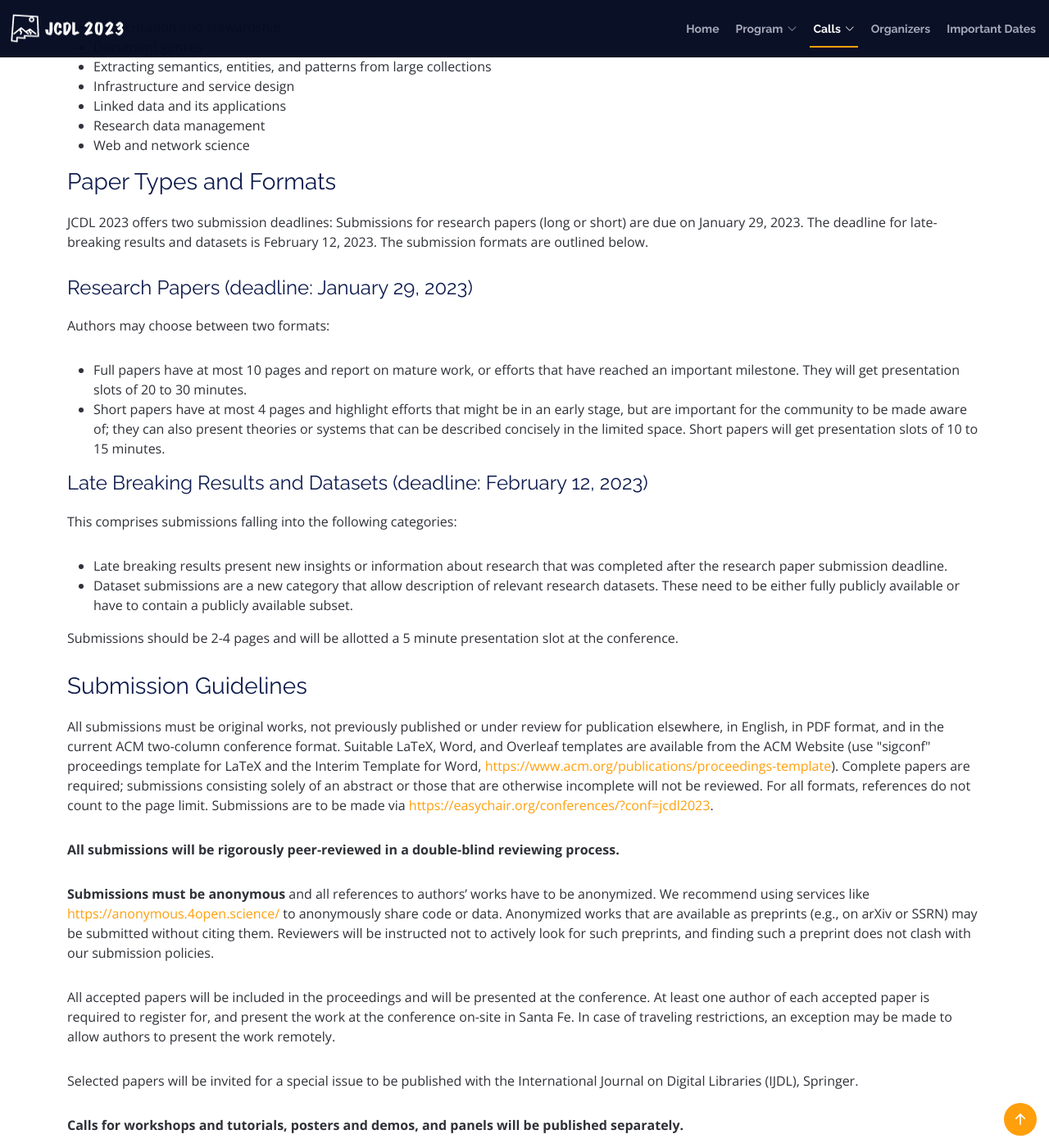
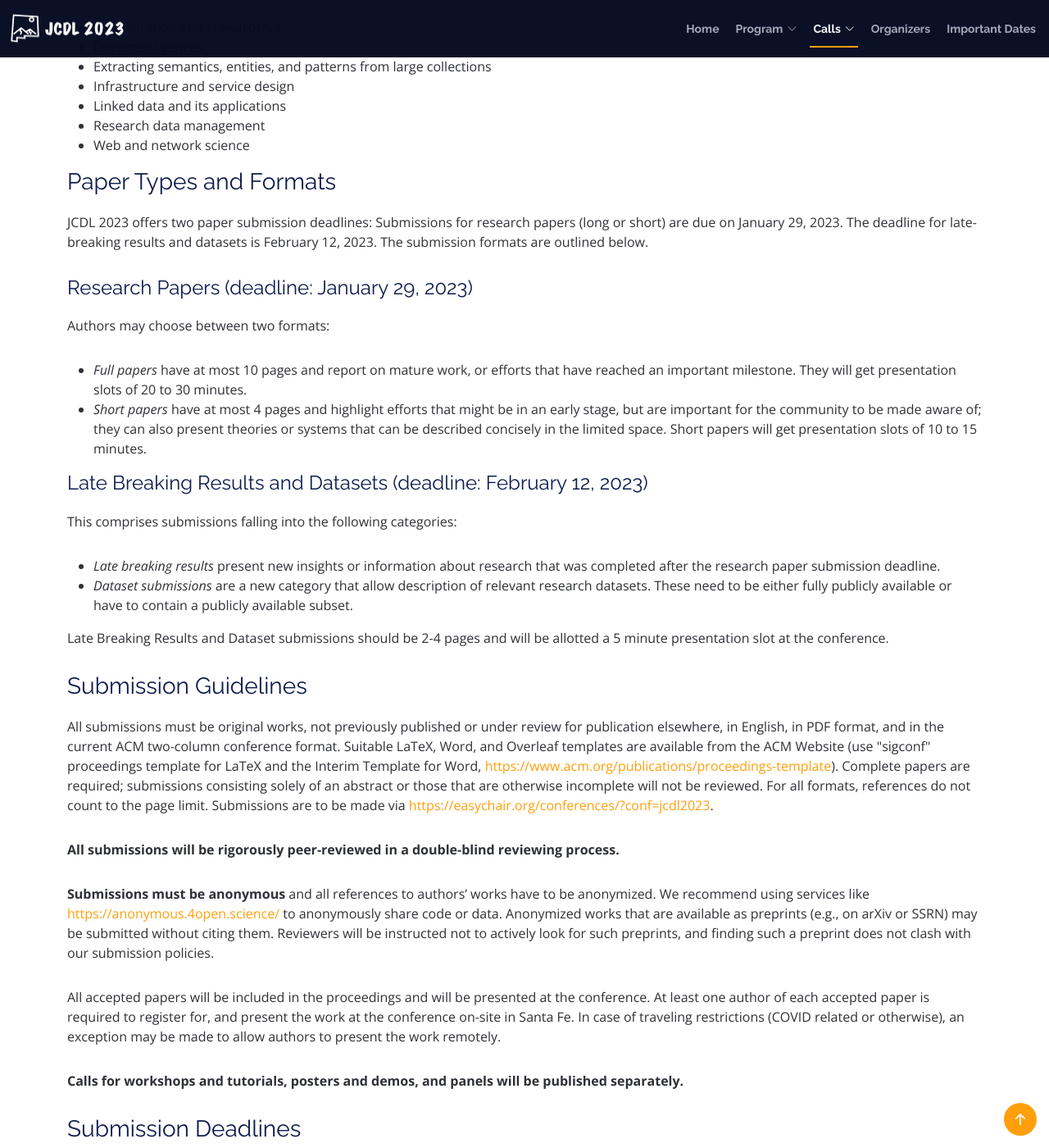
Before and after one commit to shawnmjones/JCDL2023-website-source, a Jekyll site: the page built from call-for-research-papers.html, in a window 1280 px wide and 1400 px high, scrolled down 1449 px. Shown: the whole window at 82% size. Built offline with Jekyll 4.4.1, drawn with Linux system fonts in a browser that asks for light colours.

Commit message:
updating CFP per Jodi's feedback

```diff
--- a/call-for-research-papers.html
+++ b/call-for-research-papers.html
@@ -105,7 +105,7 @@ permalink: /calls/papers/
     <h3>Paper Types and Formats</h3>
 
     <p>
-    JCDL 2023 offers two submission deadlines: Submissions for research papers (long or short) are due on January 29, 2023. The deadline for late-breaking results and datasets is February 12, 2023. The submission formats are outlined below.
+    JCDL 2023 offers two paper submission deadlines: Submissions for research papers (long or short) are due on January 29, 2023. The deadline for late-breaking results and datasets is February 12, 2023. The submission formats are outlined below.
     </p>
 
     <h4>Research Papers (deadline: January 29, 2023)</h4>
@@ -115,8 +115,8 @@ permalink: /calls/papers/
     </p>
 
     <ul>
-    <li>Full papers have at most 10 pages and report on mature work, or efforts that have reached an important milestone. They will get presentation slots of 20 to 30 minutes.</li>
-    <li>Short papers have at most 4 pages and highlight efforts that might be in an early stage, but are important for the community to be made aware of; they can also present theories or systems that can be described concisely in the limited space. Short papers will get presentation slots of 10 to 15 minutes.</li>
+    <li><em>Full papers</em> have at most 10 pages and report on mature work, or efforts that have reached an important milestone. They will get presentation slots of 20 to 30 minutes.</li>
+    <li><em>Short papers</em> have at most 4 pages and highlight efforts that might be in an early stage, but are important for the community to be made aware of; they can also present theories or systems that can be described concisely in the limited space. Short papers will get presentation slots of 10 to 15 minutes.</li>
     </ul>
 
     <h4>Late Breaking Results and Datasets (deadline: February 12, 2023)</h4>
@@ -126,12 +126,12 @@ permalink: /calls/papers/
     </p>
 
     <ul>
-    <li>Late breaking results present new insights or information about research that was completed after the research paper submission deadline.</li>
-    <li>Dataset submissions are a new category that allow description of relevant research datasets. These need to be either fully publicly available or have to contain a publicly available subset.</li>
+    <li><em>Late breaking results</em> present new insights or information about research that was completed after the research paper submission deadline.</li>
+    <li><em>Dataset submissions</em> are a new category that allow description of relevant research datasets. These need to be either fully publicly available or have to contain a publicly available subset.</li>
     </ul>
 
     <p>
-    Submissions should be 2-4 pages and will be allotted a 5 minute presentation slot at the conference.
+    Late Breaking Results and Dataset submissions should be 2-4 pages and will be allotted a 5 minute presentation slot at the conference.
     </p>
 
     <h3>
@@ -151,11 +151,7 @@ permalink: /calls/papers/
     </p>
 
     <p>
-    All accepted papers will be included in the proceedings and will be presented at the conference. At least one author of each accepted paper is required to register for, and present the work at the conference on-site in Santa Fe. In case of traveling restrictions, an exception may be made to allow authors to present the work remotely.
-    </p>
-
-    <p>
-    Selected papers will be invited for a special issue to be published with the International Journal on Digital Libraries (IJDL), Springer.
+    All accepted papers will be included in the proceedings and will be presented at the conference. At least one author of each accepted paper is required to register for, and present the work at the conference on-site in Santa Fe. In case of traveling restrictions (COVID related or otherwise), an exception may be made to allow authors to present the work remotely.
     </p>
 
     <p>
```
